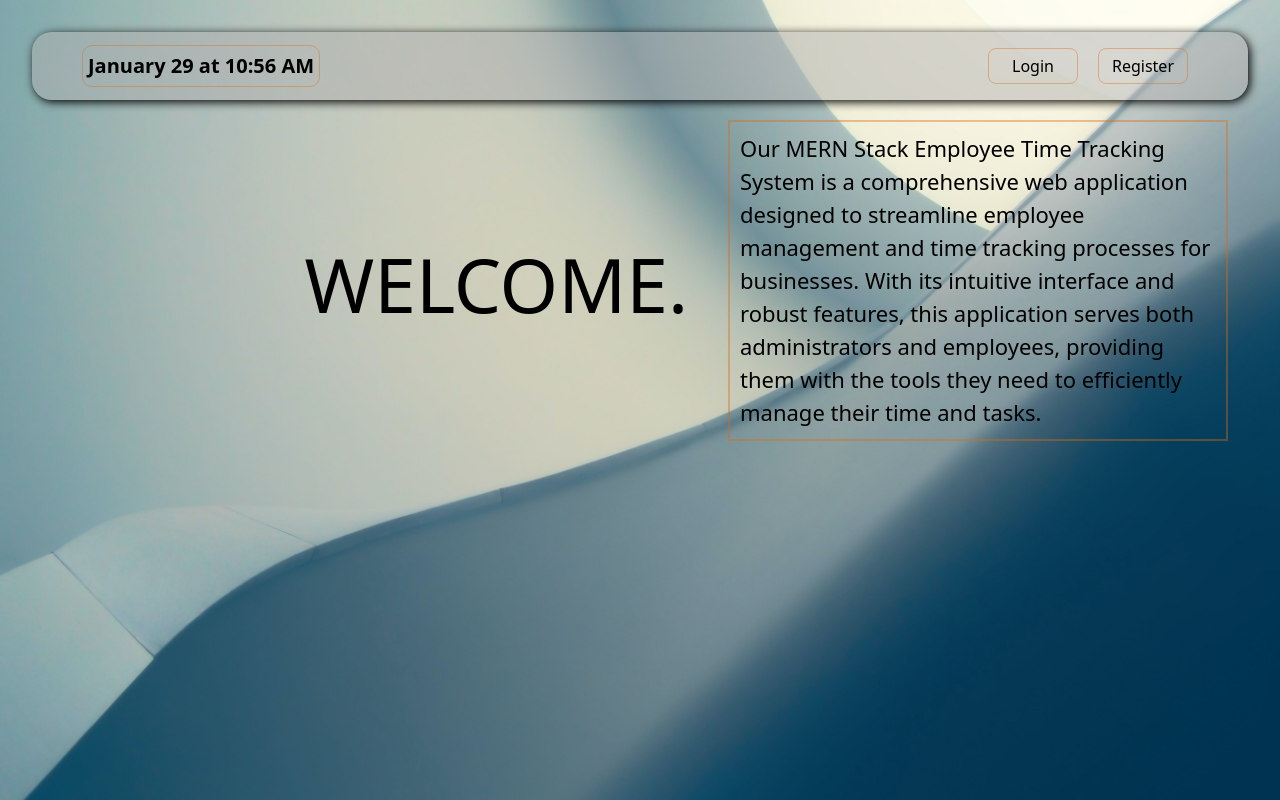
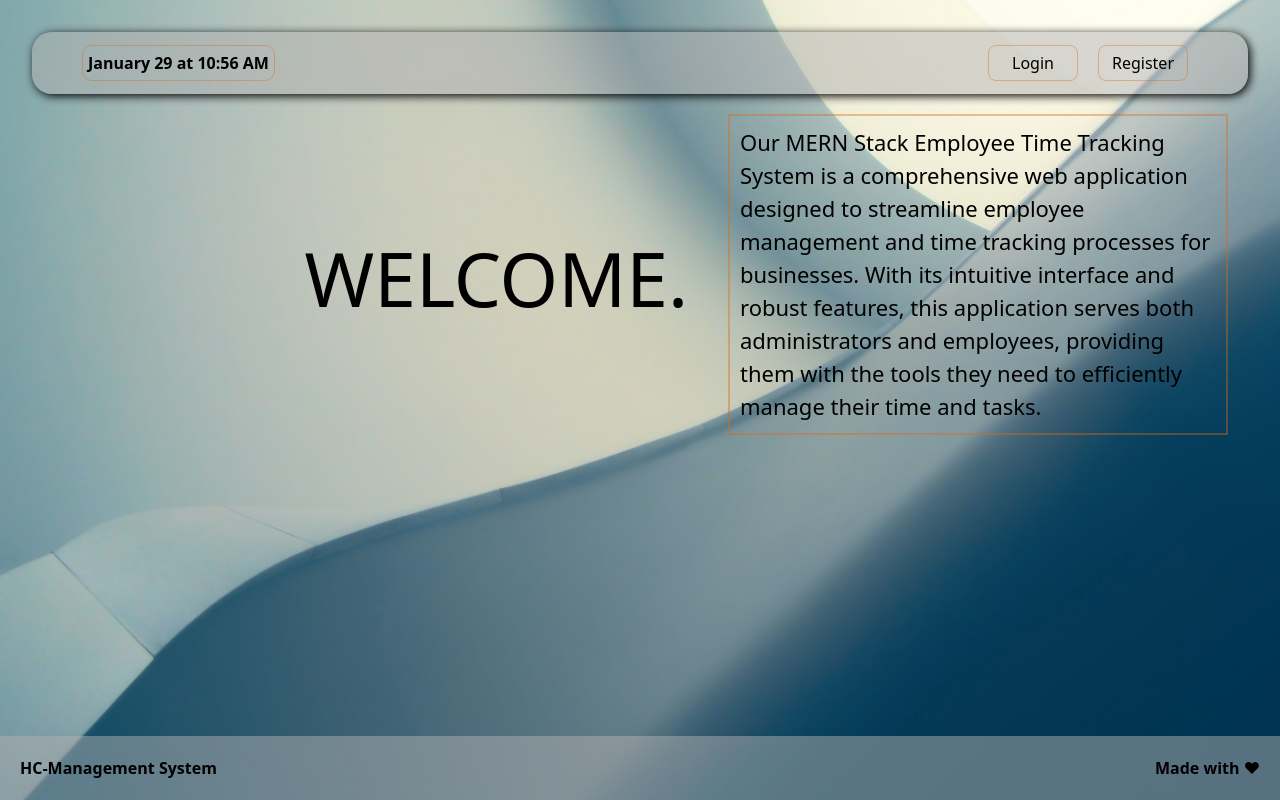
Before and after one commit to Zim40/HC-Management-SYS, a React (Vite) app in the folder client/: page / in a window 1280 px wide. Built offline with nearby package versions, Linux system fonts and the light colour scheme.

Commit message:
CSS changes

```diff
--- a/client/src/App.jsx
+++ b/client/src/App.jsx
@@ -6,6 +6,7 @@ import Register from './Pages/register/Register';
 import Landing from './Pages/landingPage/Landing';
 import Profile from './Pages/profile/Profile';
 import ClockIn from './Pages/clockIn/ClockIn';
+import Footer from './Components/Footer/index';
 import { BrowserRouter as Router, Routes, Route } from 'react-router-dom';
 
 import "./App.css";
@@ -49,7 +50,10 @@ function App() {
               element={<Profile />}
               />
           </Routes>
+
         </Router>
+        <Footer />
+
 
     </>
   );
--- /dev/null
+++ b/client/src/Components/Footer/index.jsx
@@ -0,0 +1,15 @@
+import "./style.css";
+import Container from "react-bootstrap/Container";
+
+export default function Footer() {
+  return (
+    <>
+      <Container>
+        <div className="footer">
+          <span className="footerText--1"><strong>HC-Management System</strong></span>
+          <span className="footerText--2"><strong>Made with &#10084;</strong></span>
+        </div>
+      </Container>
+    </>
+  );
+}
--- /dev/null
+++ b/client/src/Components/Footer/style.css
@@ -0,0 +1,18 @@
+.footer {
+    display: flex;
+    position: fixed;
+    background-color:  rgba(175, 175, 175, 0.5);
+    margin-top: 10px;
+    padding: 20px;
+    left: 0;
+    bottom: 0;
+    width: 100%;
+}
+
+.footerText--1 {
+    margin-right: auto;
+}
+
+.footerText--2 {
+    text-align: right;
+}
--- a/client/src/Components/Header/style.css
+++ b/client/src/Components/Header/style.css
@@ -39,6 +39,9 @@
     box-shadow: none;
     background: transparent;
   }
+  #tabs {
+    font-size: 1.4em!important;
+  }
   #tabs:hover {
     /* background-color:  rgba(216, 109, 22, 0.399); */
     border-radius: 5px;
@@ -70,7 +73,7 @@
   color: black;
   margin: 10px;
   margin-left: 15px;;
-  font-size: 1.2em;
+  font-size: 1em;
   font-weight: 500;
   transition: background-color 0.3s, border-radius 0.3s, font-size 0.1s;
   padding-right: 10px;
--- a/client/src/Components/Time/index.jsx
+++ b/client/src/Components/Time/index.jsx
@@ -32,9 +32,13 @@ export default function Time() {
   return (
     <>
       {formattedTime ? (
-        <p className="timeNow">{formattedTime}</p>
+        <div className="timeNow--container">
+          <p className="timeNow">{formattedTime}</p>
+        </div>
       ) : (
-        <p className="loading">Loading...</p>
+        <div className="timeNow--container">
+          <p className="loading"></p>
+        </div>
       )}
     </>
   );
--- a/client/src/Components/Time/style.css
+++ b/client/src/Components/Time/style.css
@@ -2,17 +2,30 @@
     font-weight: 600;
     border-radius: 10px;
     border: 1px solid  rgba(216, 109, 22, 0.399);
-    font-size: 1em;
+    font-size: 0.8em;
     color: black;
     padding: 5px;
     margin: 0;
 
 }
+.timeNow--container {
+    display: flex;
+    align-items: center;
+    justify-content: center;
+}
+@keyframes spin {
+    0% { transform: rotate(0deg); }
+    100% { transform: rotate(360deg); }
+  }
 .loading {
-    font-size: 0.7em;
-    font-weight: 300;
-    color: red
+    border: 4px solid #f3f3f3;
+    border-top: 4px solid #3498db;
+    border-radius: 50%;
+    width: 20px;
+    height: 20px;
+    animation: spin 1s linear infinite;
 }
+
 
 @media (max-width: 445px) {
     .timeNow {
--- a/client/src/Pages/clockIn/style.css
+++ b/client/src/Pages/clockIn/style.css
@@ -4,6 +4,7 @@
     margin-left: auto;
     margin-right: auto;
     margin-top: 20vh;
+    padding-bottom: 40px;
     /* border: 1px solid black;  */
     max-width: 700px;
 }
--- a/client/src/Pages/home/Home.jsx
+++ b/client/src/Pages/home/Home.jsx
@@ -63,13 +63,13 @@ export default function Home() {
               </Card.Title>
               <ListGroup className="list-group-flush">
                 <ListGroup.Item className="list-group-item">
-                  Position: {employee.role}
+                  <strong>Position:</strong> {employee.role}
                 </ListGroup.Item>
                 <ListGroup.Item className="list-group-item">
-                  Email: {employee.email}
+                  <strong>Email:</strong> {employee.email}
                 </ListGroup.Item>
                 <ListGroup.Item className="list-group-item">
-                  <a href={`/profile/${employee._id}`}>Link to profile</a>
+                  <a href={`/profile/${employee._id}`}><strong>Link to profile</strong></a>
                 </ListGroup.Item>
               </ListGroup>
             </Card.Body>
--- a/client/src/Pages/profile/Profile.jsx
+++ b/client/src/Pages/profile/Profile.jsx
@@ -40,14 +40,15 @@ export default function Profile({ userId: propsUserId }) {
     <>
       {employeeData && employeeData.data ? (
         <>
+         <div className="profile--container">
           <h1 className="profile--name">
             {employeeData.data.firstName} {employeeData.data.lastName}
           </h1>
           <div className="profile-info">
-            <p>
+            <p className="profile--role">
               <strong>Role:</strong> {employeeData.data.role}
             </p>
-            <p>
+            <p className="profile--email">
               <strong>Email:</strong> {employeeData.data.email}
             </p>
           </div>
@@ -69,6 +70,7 @@ export default function Profile({ userId: propsUserId }) {
           ) : (
             <div>No clock-in times available</div>
           )}
+          </div>
         </>
       ) : (
         <div>Loading</div>
--- a/client/src/Pages/profile/style.css
+++ b/client/src/Pages/profile/style.css
@@ -3,5 +3,34 @@ p,
 h2,
 li,
 div {
-    color: black !important;
+  color: black !important;
 }
+.profile--container {
+    margin-top: 20px;
+    background-color: rgba(175, 175, 175, 0.5) !important;
+    box-shadow: 2px 2px 10px;
+    border-radius: 20px;
+    max-width: 500px;
+    margin-left: auto;
+    margin-right: auto;
+}
+.profile--name {
+    border-bottom: 1px solid black;
+}
+.profile--email {
+    border-bottom: 1px solid black;
+}
+
+ .profile-time-container {
+ margin-left: auto;
+ margin-right: auto;
+ text-align: left;
+
+
+ margin-bottom: 40px;
+ padding: 10px;
+}
+
+.profile-time-container > ul {
+    text-align: center;
+}
```
Also changed, not shown: client/src/Components/Footer/index.js (deleted).
